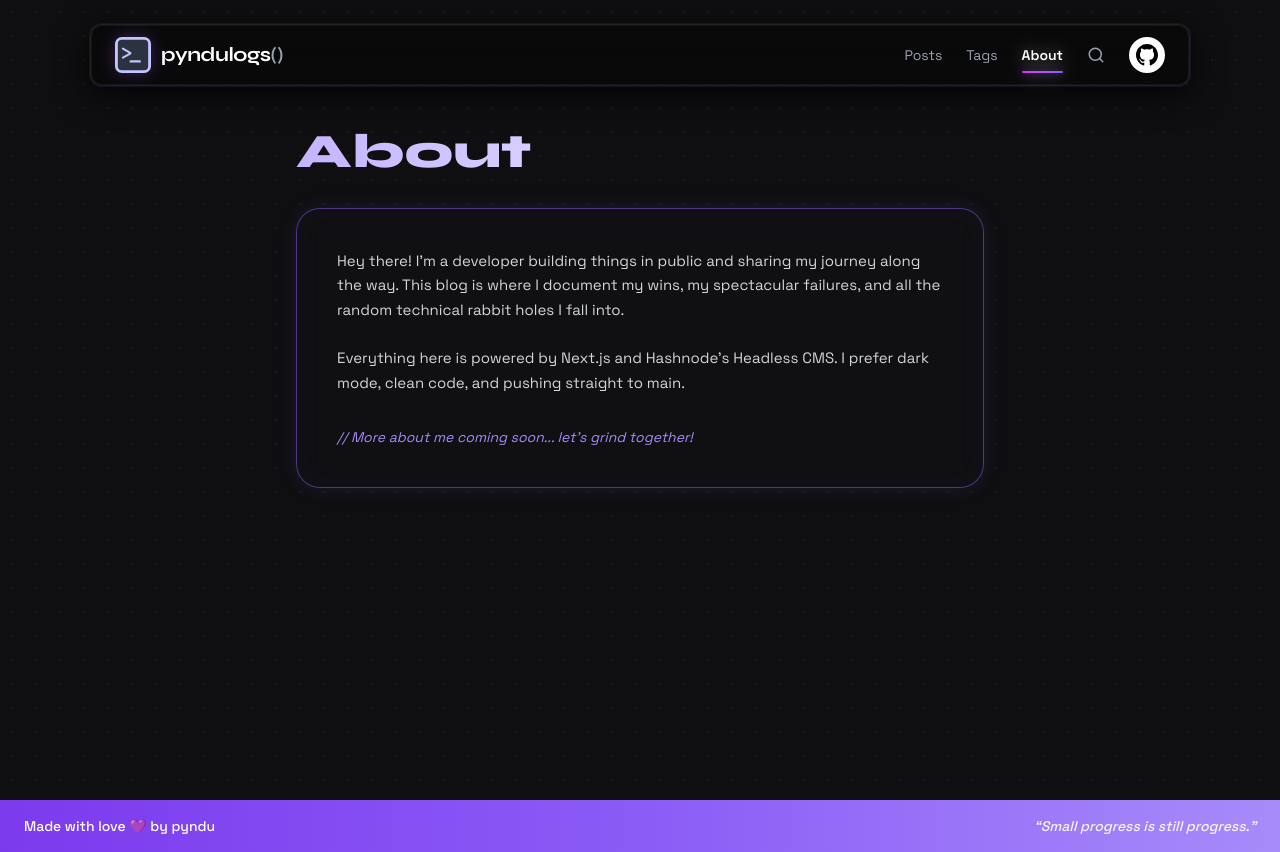
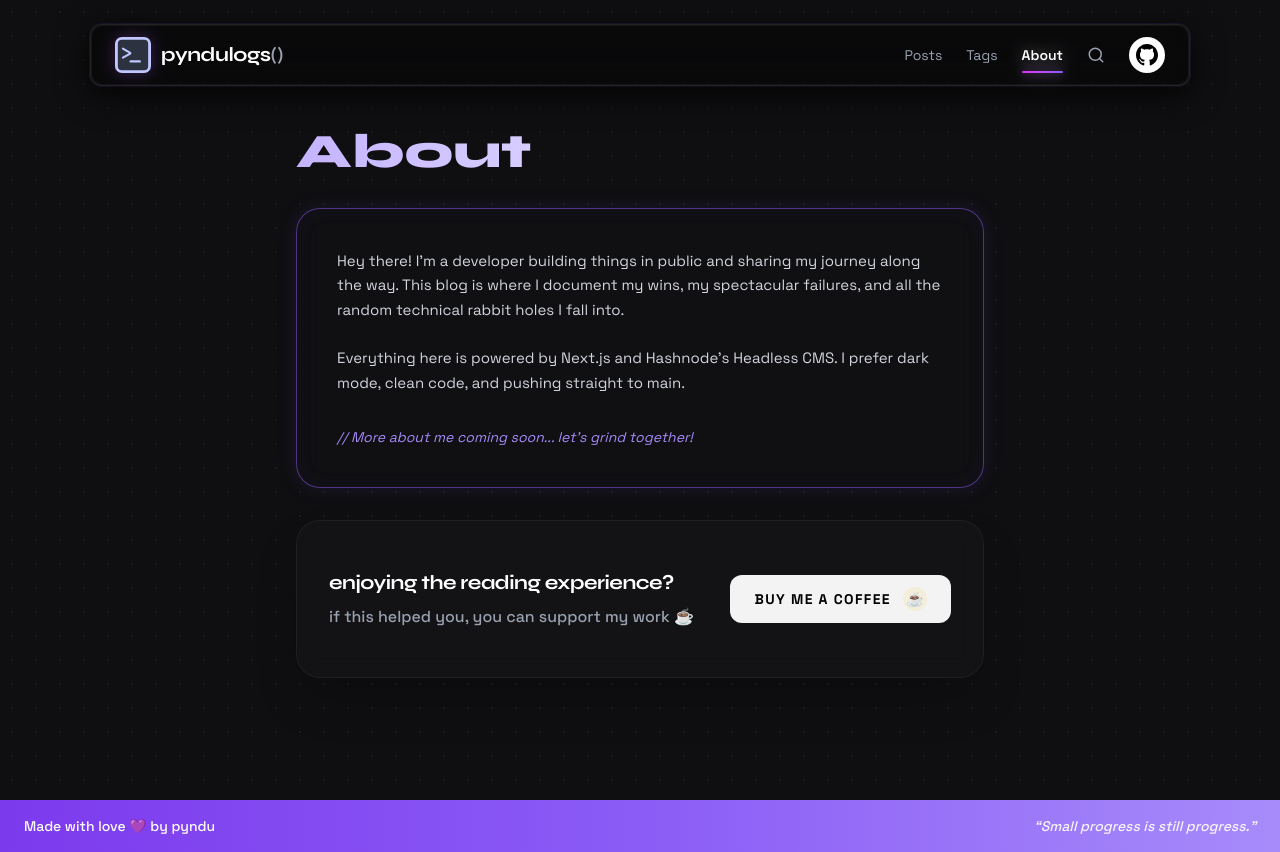
Before and after one commit to Pynthamil/my-blog, a Next.js app: page /about in a window 1280 px wide. Built offline with nearby package versions, Linux system fonts and the light colour scheme.

Commit message:
feat: add Buy Me a Coffee support section

```diff
--- a/src/app/about/page.tsx
+++ b/src/app/about/page.tsx
@@ -1,3 +1,5 @@
+import SupportSection from "@/components/SupportSection";
+
 export default function AboutPage() {
   return (
     <main className="min-h-screen pt-32 pb-16 flex flex-col items-center">
@@ -22,6 +24,8 @@ export default function AboutPage() {
             </p>
           </div>
         </div>
+
+        <SupportSection className="mt-8 border-t-0" />
       </div>
     </main>
   );
--- a/src/app/posts/[slug]/page.tsx
+++ b/src/app/posts/[slug]/page.tsx
@@ -8,6 +8,7 @@ import TableOfContents from "@/components/TableOfContents";
 import ReadingProgress from "@/components/ReadingProgress";
 import SyntaxHighlighter from "@/components/SyntaxHighlighter";
 import PostCard, { PostCardProps } from "@/components/PostCard";
+import SupportSection from "@/components/SupportSection";
 import { getPost, getPosts } from "../../../../lib/hashnode";
 import { notFound } from "next/navigation";
 
@@ -189,6 +190,8 @@ export default async function BlogPost({ params }: { params: Promise<{ slug: str
               </div>
             </div>
 
+            <SupportSection />
+
             {/* ── Comments Section ── */}
             <Comments />
           </div>
--- /dev/null
+++ b/src/components/SupportSection.tsx
@@ -0,0 +1,56 @@
+"use client";
+
+import React from "react";
+import Link from "next/link";
+import { motion } from "framer-motion";
+
+interface SupportSectionProps {
+  className?: string;
+}
+
+const SupportSection: React.FC<SupportSectionProps> = ({ className = "" }) => {
+  return (
+    <div className={`w-full ${className}`}>
+      <motion.div
+        initial={{ opacity: 0, y: 10 }}
+        whileInView={{ opacity: 1, y: 0 }}
+        viewport={{ once: true }}
+        transition={{ duration: 0.6 }}
+        className="w-full relative group"
+      >
+        {/* Subtle background glow effect on hover */}
+        <div className="absolute -inset-0.5 bg-gradient-to-r from-purple-500/10 to-transparent rounded-3xl opacity-0 group-hover:opacity-100 transition duration-500" />
+
+        <div className="relative flex flex-col md:flex-row items-center justify-between gap-6 px-8 py-10 md:py-12 bg-[#16161a]/60 backdrop-blur-md border border-white/5 rounded-3xl overflow-hidden shadow-2xl">
+          {/* Content side */}
+          <div className="text-center md:text-left">
+            <h4 className="font-syne text-xl font-bold text-white tracking-tight mb-2">
+              enjoying the reading experience?
+            </h4>
+            <p className="text-gray-400 text-sm md:text-base font-medium max-w-sm">
+              if this helped you, you can support my work ☕
+            </p>
+          </div>
+
+          {/* Button side */}
+          <div className="flex-shrink-0">
+            <Link
+              href="https://buymeacoffee.com/YOUR_USERNAME"
+              target="_blank"
+              rel="noopener noreferrer"
+              className="inline-flex items-center gap-3 px-6 py-3 rounded-xl bg-white/95 text-black hover:bg-white hover:shadow-lg hover:shadow-purple-500/10 transition-all duration-300 active:scale-95 group/btn"
+              aria-label="Buy me a coffee"
+            >
+              <span className="text-sm font-bold uppercase tracking-widest">buy me a coffee</span>
+              <div className="relative w-6 h-6 flex items-center justify-center bg-yellow-400/10 rounded-full group-hover/btn:rotate-12 transition-transform duration-300">
+                <span className="text-sm">☕</span>
+              </div>
+            </Link>
+          </div>
+        </div>
+      </motion.div>
+    </div>
+  );
+};
+
+export default SupportSection;
```
Also changed, not shown: src/app/loading.tsx (line endings or trailing spaces), src/app/not-found.tsx (line endings or trailing spaces).
